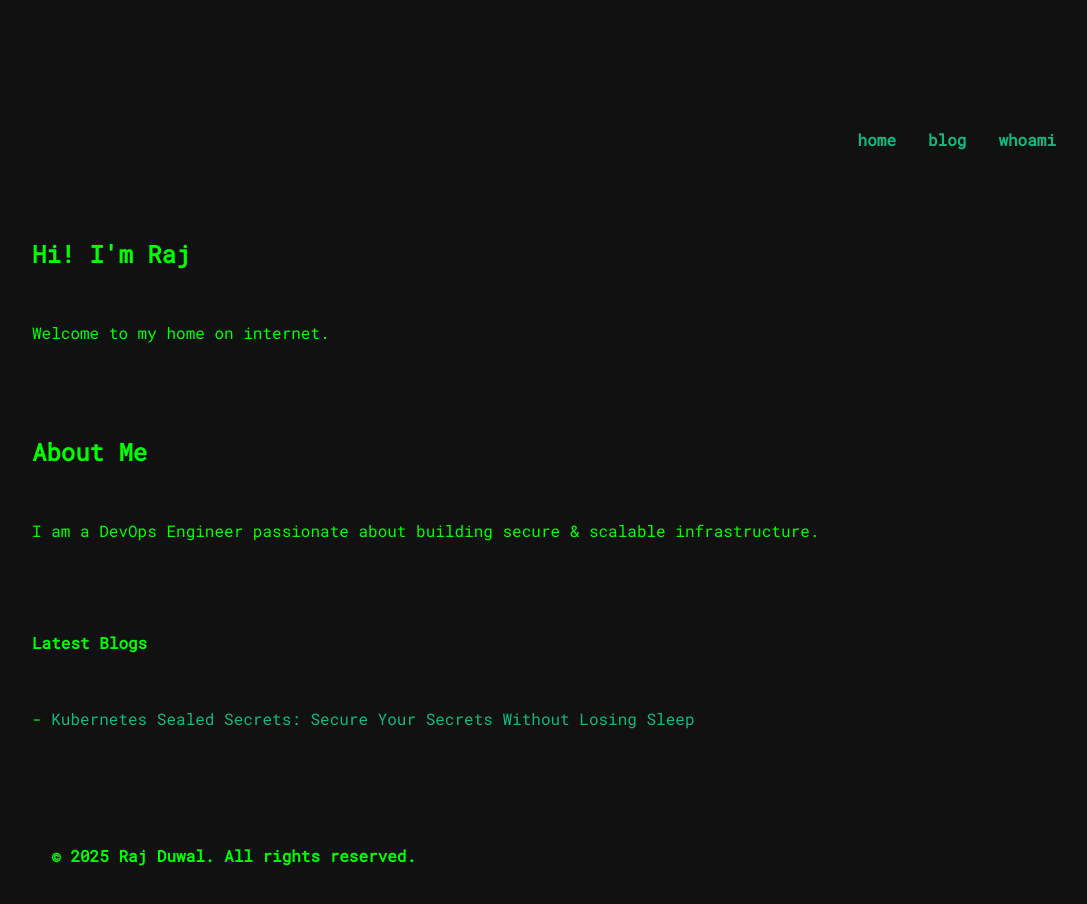
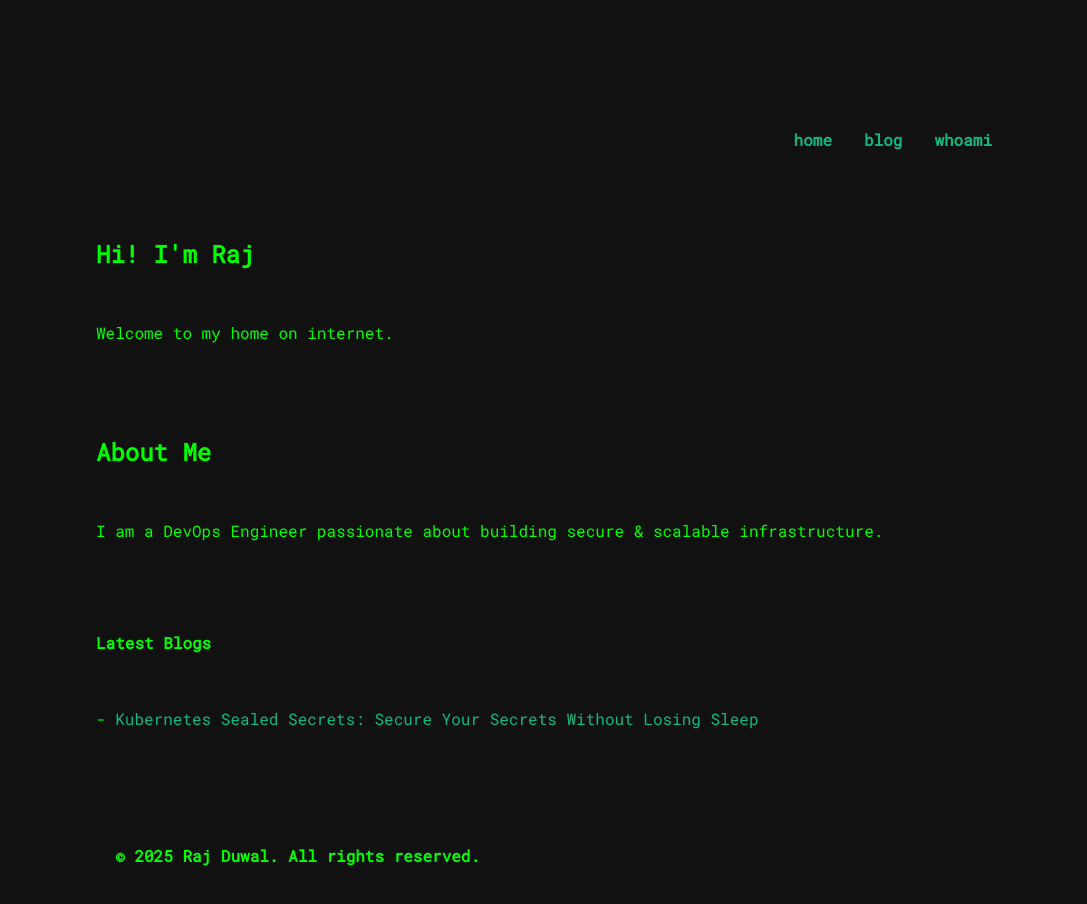
Before and after one commit to draazxp/rajduwal, a plain HTML site: page index.html in a window 1280 px wide. Shown: the whole page, without its empty margins (96-1183 px from the left). Drawn offline with Linux system fonts and the light colour scheme.

Commit message:
fixed name

```diff
--- a/index.html
+++ b/index.html
@@ -17,7 +17,7 @@
 
     /* Container with side margins */
     .container {
-      margin: 0 10%;
+      margin: 0 15%;
       padding: 20px 0;
     }
 
```
